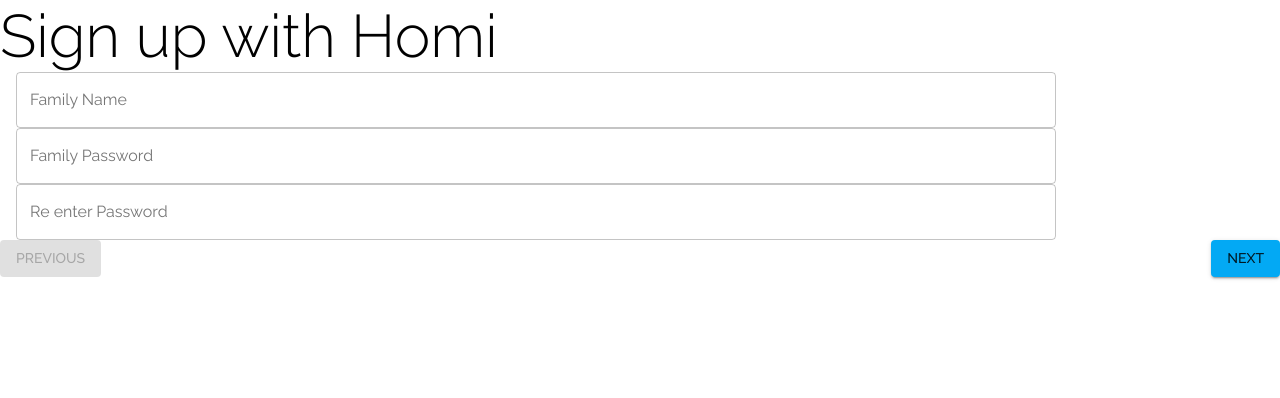
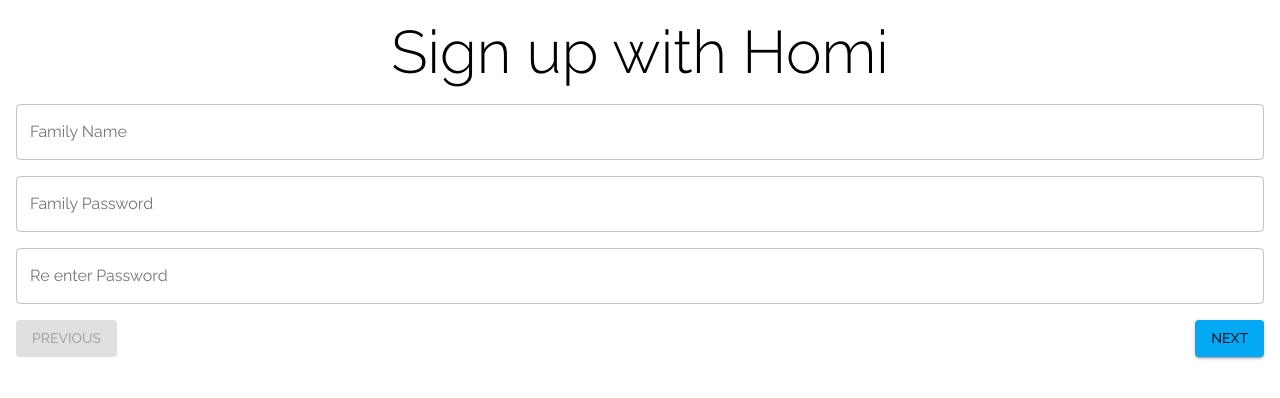
Before and after one commit to Jblanch94/homi, a React (Create React App) app in the folder web/: page /sign-up in a window 1280 px wide. Shown: the top 398 px of the page. Built offline with nearby package versions, Linux system fonts and the light colour scheme.

Commit message:
finish ui for registration forms

```diff
--- a/web/src/components/FamilyRegistrationForm/FamilyRegistrationForm.js
+++ b/web/src/components/FamilyRegistrationForm/FamilyRegistrationForm.js
@@ -4,11 +4,9 @@
 
 const FamilyRegistrationForm = () => {
   const classes = useStyles();
-
   return (
-    <div className={classes.gridContainer}>
-      <Grid container direction="column">
-        <Grid item xs={12} md={12} lg={10} xl={6}>
+    <>
+      <Grid item>
         <TextInput
           label="Family Name"
           name="familyName"
@@ -16,9 +14,10 @@
           type="text"
           placeholder="Family Name"
           variant="outlined"
+          className={classes.formField}
         />
       </Grid>
-        <Grid item xs={12} md={12} lg={10} xl={6}>
+      <Grid item>
         <TextInput
           label="Family Password"
           name="familyPassword"
@@ -26,9 +25,10 @@
           type="password"
           placeholder="Family Password"
           variant="outlined"
+          className={classes.formField}
         />
       </Grid>
-        <Grid item xs={12} md={12} lg={10} xl={6}>
+      <Grid item>
         <TextInput
           label="Re enter Password"
           name="reEnterPassword"
@@ -38,8 +38,7 @@
           variant="outlined"
         />
       </Grid>
-      </Grid>
-    </div>
+    </>
   );
 };
 
--- a/web/src/components/FamilyRegistrationForm/FamilyRegistrationStyles.js
+++ b/web/src/components/FamilyRegistrationForm/FamilyRegistrationStyles.js
@@ -1,15 +1,8 @@
 import { makeStyles } from '@material-ui/core';
 
 const useStyles = makeStyles((theme) => ({
-  header: {
-    textAlign: 'center',
-    marginBottom: theme.spacing(4),
-    marginTop: theme.spacing(4),
-  },
-
-  gridContainer: {
-    marginLeft: theme.spacing(2),
-    marginRight: theme.spacing(2),
+  formField: {
+    marginBottom: theme.spacing(2),
   },
 }));
 
--- a/web/src/components/OwnerRegistration/OwnerRegistration.js
+++ b/web/src/components/OwnerRegistration/OwnerRegistration.js
@@ -7,11 +7,11 @@
   const classes = useStyles();
 
   return (
-    <Grid container direction="column" spacing={3}>
-      <Grid item>
+    <>
+      <Grid item className={classes.dropZoneContainer}>
         <Dropzone {...props} />
       </Grid>
-      <Grid item xs={12} sm={8} className={classes.textInputContainer}>
+      <Grid item className={classes.textInputContainer}>
         <TextInput
           name="userName"
           id="userName"
@@ -21,7 +21,7 @@
           variant="outlined"
         />
       </Grid>
-      <Grid item xs={12} sm={8} className={classes.textInputContainer}>
+      <Grid item className={classes.textInputContainer}>
         <TextInput
           name="email"
           id="email"
@@ -31,7 +31,7 @@
           variant="outlined"
         />
       </Grid>
-      <Grid item xs={12} sm={8} className={classes.textInputContainer}>
+      <Grid item className={classes.textInputContainer}>
         <TextInput
           name="age"
           id="age"
@@ -41,7 +41,7 @@
           variant="outlined"
         />
       </Grid>
-    </Grid>
+    </>
   );
 };
 
--- a/web/src/components/OwnerRegistration/OwnerRegistrationStyles.js
+++ b/web/src/components/OwnerRegistration/OwnerRegistrationStyles.js
@@ -1,14 +1,12 @@
 import { makeStyles } from '@material-ui/core';
 
 const useStyles = makeStyles((theme) => ({
+  dropZoneContainer: {
+    marginBottom: theme.spacing(2),
+  },
+
   textInputContainer: {
-    [theme.breakpoints.down('xs')]: {
-      marginRight: theme.spacing(2),
-      marginLeft: theme.spacing(2),
-    },
-    [theme.breakpoints.up('sm')]: {
-      marginLeft: theme.spacing(2),
-    },
+    marginBottom: theme.spacing(2),
   },
 }));
 
--- a/web/src/components/Wizard.js
+++ b/web/src/components/Wizard/Wizard.js
@@ -1,6 +1,7 @@
 import { useState, Children, cloneElement } from 'react';
 import { Button, Grid, Typography } from '@material-ui/core';
 import { Formik, Form } from 'formik';
+import useStyles from './WizardStyles';
 
 const Wizard = ({ children, initialValues, onSubmit }) => {
   const [stepNumber, setStepNumber] = useState(0);
@@ -37,17 +38,26 @@
     });
   }
 
+  const classes = useStyles();
+
   return (
     <>
-      <Typography variant="h2">{step.props.title}</Typography>
+      <Typography variant="h2" className={classes.header}>
+        {step.props.title}
+      </Typography>
       <Formik
         initialValues={snapshot}
         onSubmit={handleSubmit}
         validationSchema={step.props.validationSchema}>
         {(props) => (
           <Form>
+            <div className={classes.formGridContainer}>
+              <Grid container direction="column">
                 {renderFormChildren(props)}
-            <Grid container justify="space-between">
+                <Grid
+                  container
+                  justify="space-between"
+                  className={classes.buttonsContainer}>
                   <Grid item>
                     <Button
                       variant="contained"
@@ -70,6 +80,8 @@
                     </Button>
                   </Grid>
                 </Grid>
+              </Grid>
+            </div>
           </Form>
         )}
       </Formik>
--- /dev/null
+++ b/web/src/components/Wizard/WizardStyles.js
@@ -0,0 +1,21 @@
+import { makeStyles } from '@material-ui/core';
+
+const useStyles = makeStyles((theme) => ({
+  header: {
+    textAlign: 'center',
+    marginTop: theme.spacing(2),
+    marginBottom: theme.spacing(2),
+  },
+
+  formGridContainer: {
+    marginLeft: theme.spacing(2),
+    marginRight: theme.spacing(2),
+  },
+
+  buttonsContainer: {
+    marginTop: theme.spacing(2),
+    marginBottom: theme.spacing(2),
+  },
+}));
+
+export default useStyles;
--- a/web/src/pages/SignUp.js
+++ b/web/src/pages/SignUp.js
@@ -3,11 +3,10 @@
 import familyRegistrationSchema from '../ValidationSchema/SignUpForm/FamilyRegistration';
 import userRegistrationSchema from '../ValidationSchema/SignUpForm/UserRegistration';
 
-import Wizard from '../components/Wizard';
+import Wizard from '../components/Wizard/Wizard';
 import WizardStep from '../components/WizardStep';
 
 const SignUp = () => {
-  console.log(userRegistrationSchema);
   return (
     <>
       <Wizard
```
Lines whose indentation alone changed are shown as unchanged.
